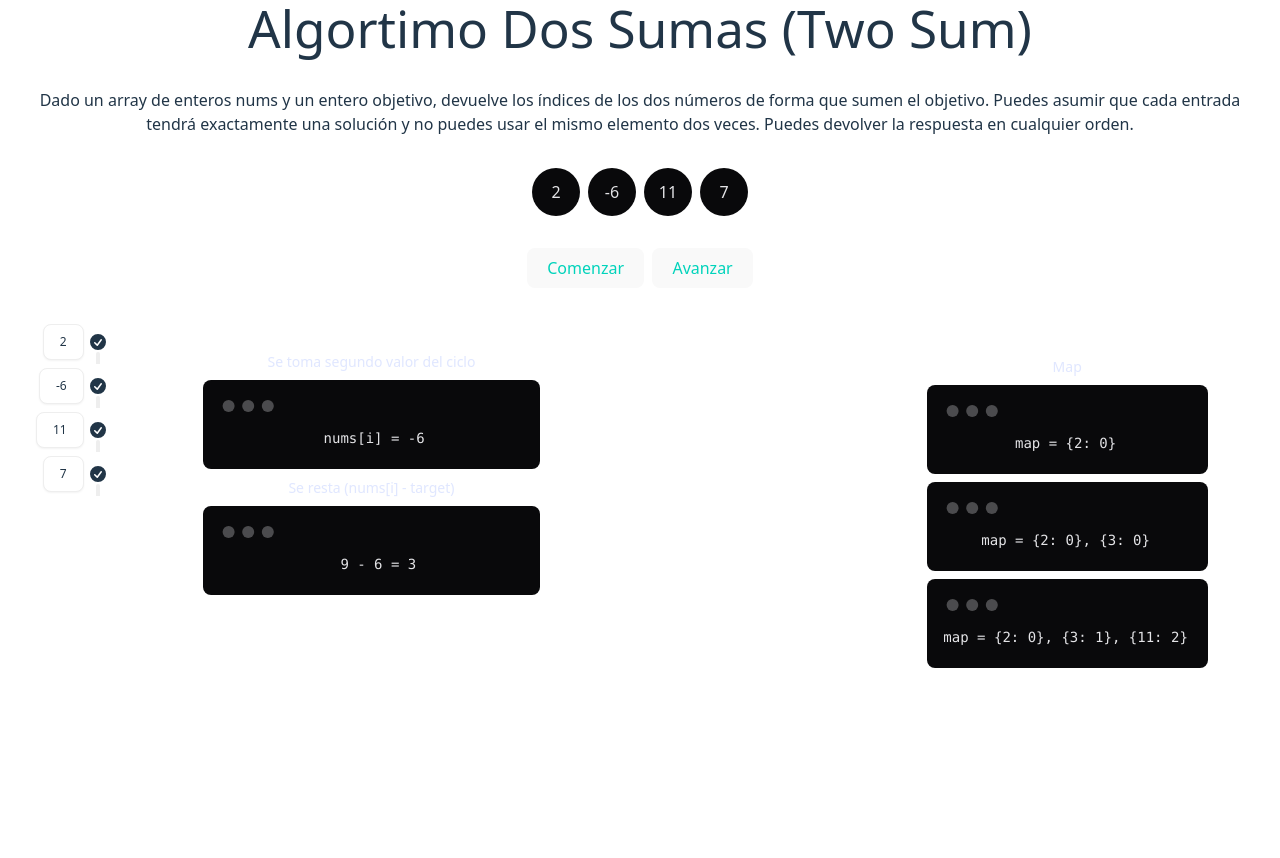
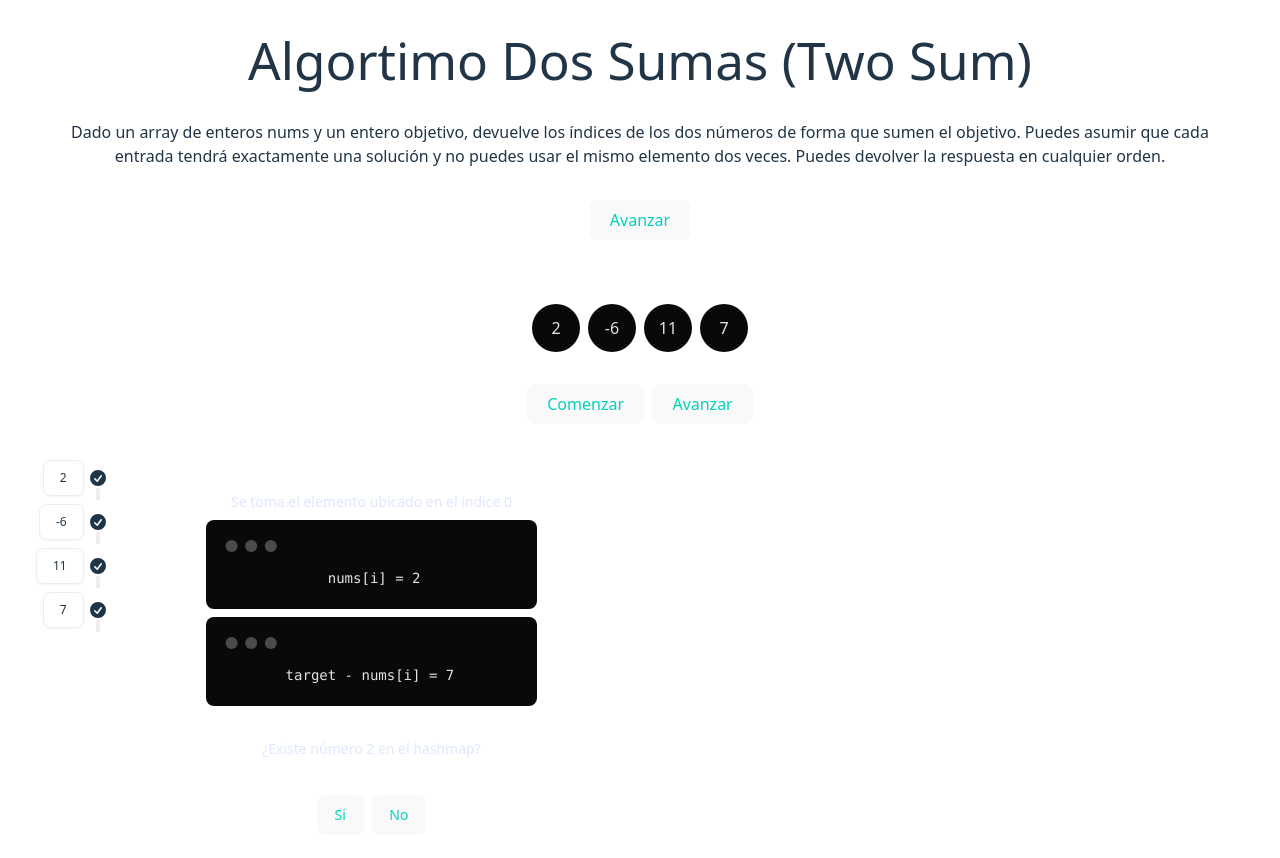
Before and after one commit to danielariosv91/algorithm-app, a React (Vite) app: page /two-sum in a window 1280 px wide. Shown: the top 858 px of the page. Before the commit the page ends 800 px from the top, so only its background shows below. Built offline with nearby package versions, Linux system fonts and the light colour scheme.

Commit message:
dinamic card explain

```diff
--- a/src/feature/two-sum/TwoSum.jsx
+++ b/src/feature/two-sum/TwoSum.jsx
@@ -3,67 +3,61 @@ import CardItem from './components/CardItem.jsx';
 
 import './TwoSum.scss'
 import Hashmap from './components/Hashmap.jsx';
+import { useState } from 'react';
 
 export const TwoSum = () => {
     const nums = [2, -6, 11, 7];
     const target = 9;
 
+    const [index, setIndex] = useState(0);
+    const [initialize, setInitialize] = useState(false)
+
+
     return (
         <div className="content px-8">
+            <div className="px-8 py-8">
                 <h1>Algortimo Dos Sumas (Two Sum)</h1>
 
                 <p className='my-8'>Dado un array de enteros nums y un entero objetivo, devuelve los índices de los dos números de forma que sumen el objetivo.
                     Puedes asumir que cada entrada tendrá exactamente una solución y no puedes usar el mismo elemento dos veces.
                     Puedes devolver la respuesta en cualquier orden.</p>
 
-            {/* <div className="flex justify-center my-8">
-                <input type="text" placeholder="Ingresar Rango de valores" className="input" />
-                <input type="text" placeholder="Ingresar Target" className="input" />
-                <button className="btn btn-soft btn-accent">Generar</button>
-            </div> */}
+                <div className="flex justify-center my-8">
+                    {/* <input type="text" placeholder="Ingresar Rango de valores" className="input" />
+                    <input type="text" placeholder="Ingresar Target" className="input" /> */}
 
+                    <button className="btn btn-soft btn-accent">Avanzar</button>
+                </div>
+            </div>
 
             <div className="flex justify-center gap-2 avatar avatar-placeholder">
+                {nums?.map((number) =>
                     <div className="bg-neutral text-neutral-content w-12 rounded-full">
-                    <span>2</span>
+                        <span>{number}</span>
                     </div>
-                <div className="bg-neutral text-neutral-content w-12 rounded-full">
-                    <span>-6</span>
-
-                </div>
-                <div className="bg-neutral text-neutral-content w-12 rounded-full">
-                    <span>11</span>
-                </div>
-                <div className="bg-neutral text-neutral-content w-12 rounded-full">
-                    <span>7</span>
-                </div>
+                )}
             </div>
 
             <div className='flex justify-center gap-2 my-8'>
                 <button className="btn btn-soft btn-accent">Comenzar</button>
-                <button className="btn btn-soft btn-accent">Avanzar</button>
+                <button className="btn btn-soft btn-accent" >Avanzar</button>
             </div>
 
-
             <div className="flex justify-center gap-2">
-                <TimeLine values={nums} />
+                <TimeLine numbers={nums} />
 
 
                 <div className="flex-1 summay">
                     <div className="flex flex-wrap justify-content-around">
-                        <CardItem />
-
-
+                        <CardItem nums={nums} index={index} target={target} />
                     </div>
                 </div>
-
 
 
                 <div className="flex-none card bg-base-100 text-primary-content mr-1">
                     <Hashmap />
                 </div>
-
             </div>
-        </div>
+        </div >
     )
 }
--- a/src/feature/two-sum/components/CardItem.jsx
+++ b/src/feature/two-sum/components/CardItem.jsx
@@ -1,21 +1,72 @@
-export default function CardItem() {
+import { useState } from 'react';
+
+export default function CardItem({ nums, index, target }) {
+    const [steps, setSteps] = useState([]);
+
+    const negativeAnswer = () => {
+        // mostrar hashmap
+
+        //mostar tarjeta negativa
+    }
+
+    const ExplainCard = ({ negative, index }) => {
+        return (
+            <div className="card bg-base-100 text-primary-content w-100 mr-1">
+                <div className="card-body">
+
+                    <p>Se toma el elemento ubicado en el indice {index}  </p>
+
+                    <div className="mockup-code w-full">
+                        <pre><code> nums[i] = {nums[index]}</code></pre>
+                    </div>
+
+
+                    <div className="mockup-code w-full">
+                        <pre><code>target - nums[i] = {target - nums[index]}</code></pre>
+                    </div>
+
+                    <p className="my-6">¿Existe número {nums[index]} en el hashmap? </p>
+
+
+                    <div className='flex justify-center gap-2 my-1'>
+                        <button className="btn btn-soft btn-accent">Si</button>
+                        <button className="btn btn-soft btn-accent" onClick={negativeAnswer}>No</button>
+                    </div>
+
+                </div>
+            </div>
+        )
+    }
+
     return (
         <div className="card bg-base-100 text-primary-content w-100 mr-1">
             <div className="card-body">
 
-                <p>Se toma segundo valor del ciclo </p>
+                <p>Se toma el elemento ubicado en el indice {index}  </p>
 
                 <div className="mockup-code w-full">
-                    <pre><code> nums[i] = -6</code></pre>
+                    <pre><code> nums[i] = {nums[index]}</code></pre>
                 </div>
 
-                <p>Se resta (nums[i] - target) </p>
 
                 <div className="mockup-code w-full">
-                    <pre><code>  9 - 6 = 3</code></pre>
+                    <pre><code>target - nums[i] = {target - nums[index]}</code></pre>
+                </div>
+
+                <p className="my-6">¿Existe número {nums[index]} en el hashmap? </p>
+
+
+                <div className='flex justify-center gap-2 my-1'>
+                    <button className="btn btn-soft btn-accent">Si</button>
+                    <button className="btn btn-soft btn-accent" >No</button>
                 </div>
 
             </div>
+
+
+            {steps.map((texto, index) => (
+                <ExplainCard negative={negative} index={index} />
+            ))}
         </div>
     )
 }
--- a/src/feature/two-sum/components/Hashmap.jsx
+++ b/src/feature/two-sum/components/Hashmap.jsx
@@ -1,5 +1,10 @@
+import { useState } from 'react';
+
 export default function Hashmap() {
-    return (
+    const [steps, setSteps] = useState([]);
+
+
+    const Card = ({ sum }) => {
         <div className="card-body">
             <p>Map</p>
 
@@ -15,7 +20,10 @@ export default function Hashmap() {
                 <pre><code>map = {'{'}2: 0{'}, {'}3: 1{'}, {'}11: 2{'}'}</code></pre>
 
             </div>
+        </div>
+    }
 
-        </div>
+    return (
+        <Card />
     )
 }
--- a/src/feature/two-sum/components/TimeLine.jsx
+++ b/src/feature/two-sum/components/TimeLine.jsx
@@ -1,8 +1,8 @@
-export default function TimeLine({ values }) {
+export default function TimeLine({ numbers }) {
     return (
         <div className="flex-none timeline">
             <ul className="timeline timeline-vertical">
-                {values?.map((number) =>
+                {numbers?.map((number) =>
                     <li>
                         <div className="timeline-start timeline-box">{number}</div>
                         <div className="timeline-middle">
```
Lines whose indentation alone changed are shown as unchanged.
